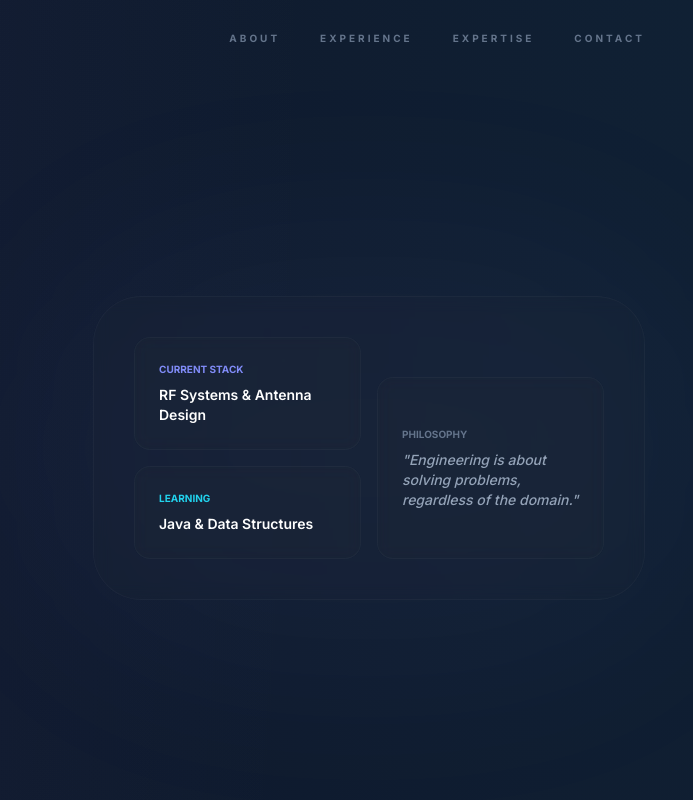
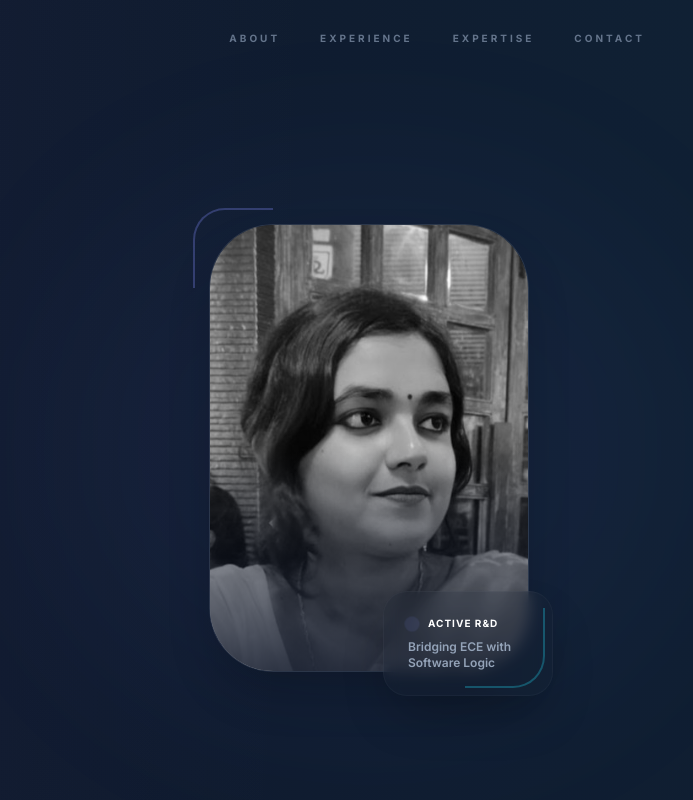
Before and after one commit to somasreebose/somasreebose.github.io, a website: page index.html in a window 1280 px wide. Shown: the top 800 px of the page, 587-1280 px from the left. Drawn offline with Linux system fonts and the light colour scheme.

Commit message:
feat: integrate profile picture and enhance hero section with modern imagery container

```diff
--- a/index.html
+++ b/index.html
@@ -67,27 +67,28 @@
                 </div>
             </div>
 
-            <div class="hidden lg:block fade-in relative">
-                <div class="absolute -inset-10 bg-primary/5 rounded-full blur-[100px]"></div>
-                <div class="relative p-10 glass-card rounded-[3rem]">
-                    <div class="grid grid-cols-2 gap-4">
-                        <div class="space-y-4">
-                            <div class="glass-card p-6 rounded-2xl">
-                                <p class="text-[10px] font-bold text-primary uppercase mb-2">Current Stack</p>
-                                <p class="text-sm font-semibold text-white">RF Systems & Antenna Design</p>
-                            </div>
-                            <div class="glass-card p-6 rounded-2xl">
-                                <p class="text-[10px] font-bold text-accent uppercase mb-2">Learning</p>
-                                <p class="text-sm font-semibold text-white">Java & Data Structures</p>
-                            </div>
+            <div class="hidden lg:flex justify-center fade-in relative">
+                <div class="absolute -inset-10 bg-primary/10 rounded-full blur-[100px] opacity-50"></div>
+                <div class="relative group">
+                    <!-- Modern Image Container -->
+                    <div class="relative w-80 h-[28rem] rounded-[4rem] overflow-hidden border border-white/10 shadow-2xl transition-transform duration-700 group-hover:scale-[1.02]">
+                        <img src="assets/images/profile.jpg" alt="Somasree Bose" class="w-full h-full object-cover object-center grayscale hover:grayscale-0 transition-all duration-700 scale-110">
+                        <!-- Gradient Overlay -->
+                        <div class="absolute inset-0 bg-gradient-to-t from-dark/80 via-transparent to-transparent"></div>
+                    </div>
+
+                    <!-- Floating Data Card -->
+                    <div class="absolute -bottom-6 -right-6 glass-card p-6 rounded-3xl shadow-2xl border-white/10 animate-bounce-slow">
+                        <div class="flex items-center space-x-3 mb-2">
+                            <div class="w-2 h-2 bg-primary rounded-full animate-ping"></div>
+                            <span class="text-[10px] font-bold text-white uppercase tracking-widest">Active R&D</span>
                         </div>
-                        <div class="pt-10">
-                            <div class="glass-card p-6 rounded-2xl h-full flex flex-col justify-center">
-                                <p class="text-[10px] font-bold text-slate-500 uppercase mb-2">Philosophy</p>
-                                <p class="text-sm font-medium text-slate-400 italic">"Engineering is about solving problems, regardless of the domain."</p>
-                            </div>
-                        </div>
+                        <p class="text-xs font-semibold text-slate-400 max-w-[120px]">Bridging ECE with Software Logic</p>
                     </div>
+
+                    <!-- Decorative Elements -->
+                    <div class="absolute -top-4 -left-4 w-20 h-20 border-t-2 border-l-2 border-primary/30 rounded-tl-[2rem]"></div>
+                    <div class="absolute -bottom-4 -right-4 w-20 h-20 border-b-2 border-r-2 border-accent/30 rounded-br-[2rem]"></div>
                 </div>
             </div>
         </div>
```
Also changed, not shown: assets/images/profile.jpg (added), css/output.css.
